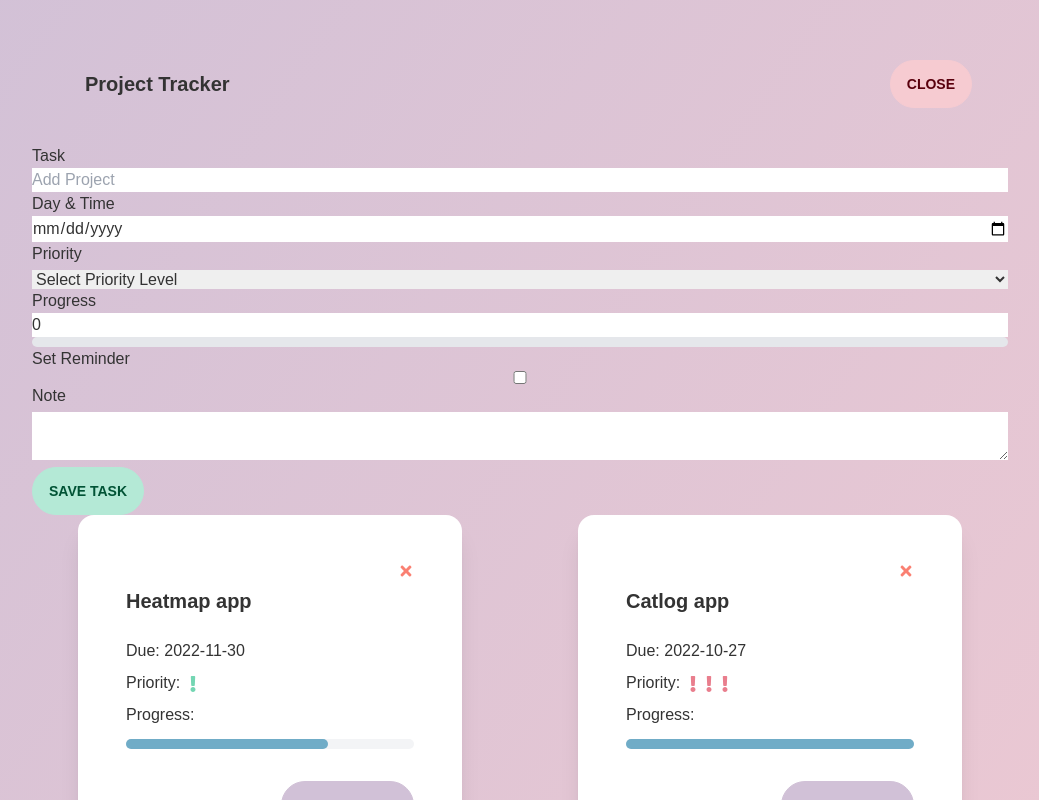
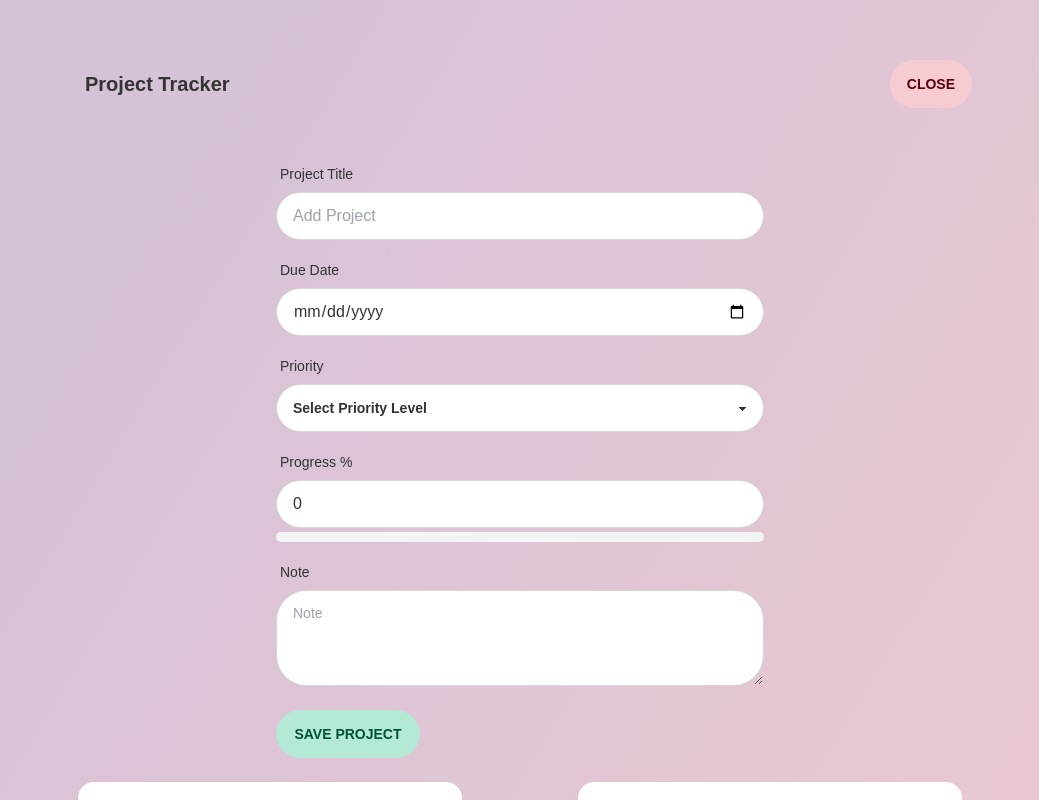
Before and after one commit to bzzz-coding/project-management-app, a React (Create React App) app: page / in a window 1280 px wide. Both pictures are taken after a click on the button "ADD". Shown: the top 800 px of the page, without its empty margins (120-1159 px from the left). Built offline with nearby package versions, Linux system fonts and the light colour scheme; data requests are answered from the project's data file.

Commit message:
Styled AddTask

```diff
--- a/src/components/AddTask.js
+++ b/src/components/AddTask.js
@@ -29,44 +29,41 @@ const AddTask = ({ onAdd }) => {
   }
 
   return (
-    <form className="add-form" onSubmit={onSubmit}>
-      <div className="form-control">
-        <label>Task</label>
-        <input type='text' placeholder='Add Project' value={text} onChange={(e) => setText(e.target.value)} />
-      </div>
-      <div className="form-control">
-        <label>Day & Time</label>
-        {/* <input type='text' placeholder='Add Day and Time' value={day} onChange={(e) => setDay(e.target.value)} /> */}
-        <input type='date' min={moment().format('YYYY-MM-DD')} placeholder='Add Day and Time' value={day} onChange={(e) => setDay(e.target.value)}></input>
-      </div>
-      {/* priority */}
-      <div className="form-control">
-        <label>Priority</label>
-        <select className='select-menu w-full mt-1' name='priority' min='' value={priority} onChange={(e) => setPriority(e.target.value)}>
-          <option value='none'>Select Priority Level</option>
-          <option value='low'>Low</option>
-          <option value='medium'>Medium</option>
-          <option value='high'>High</option>
-        </select>
+    <form className="form-control md:w-1/2 xl:w-1/3 mx-auto" onSubmit={onSubmit}>
+      <label className="mt-3 label">
+        <span className="label-text">Project Title</span>
+      </label>
+      <input type='text' placeholder='Add Project' value={text} onChange={(e) => setText(e.target.value)} className="input input-bordered w-full" />
+
+      <label className="mt-3 label">
+        <span className="label-text">Due Date</span>
+      </label>
+      <input type='date' min={moment().format('YYYY-MM-DD')} placeholder='Add Day and Time' value={day} onChange={(e) => setDay(e.target.value)} className="input input-bordered w-full" />
+
+      <label className="mt-3 label">
+        <span className="label-text">Priority</span>
+      </label>
+      <select name='priority' value={priority} onChange={(e) => setPriority(e.target.value)} className="select select-bordered">
+        <option value='none'>Select Priority Level</option>
+        <option value='low'>Low</option>
+        <option value='medium'>Medium</option>
+        <option value='high'>High</option>
+      </select>
+
+      <label className="mt-3 label">
+        <span className="label-text">Progress %</span>
+      </label>
+      <input required type='number' min='0' max='100' placeholder='Progress' value={progress} onChange={(e) => setProgress(e.target.value)} className="input input-bordered w-full" />
+      <div className="progress-bar w-full mt-1 bg-gray-100 rounded-full h-2.5">
+        <div className="bg-neutral h-2.5 rounded-full" style={{ width: `${progress}%` }}></div>
       </div>
 
-      {/* progress */}
-      <div className="form-control">
-        <label>Progress</label>
-        <input required type='number' min='0' max='100' placeholder='Progress' value={progress} onChange={(e) => setProgress(e.target.value)} />
-        {/* <progress value={progress} max='100'></progress> */}
-        <div className="progress-bar w-full bg-gray-200 rounded-full h-2.5 dark:bg-gray-700">
-          <div className="bg-purple-600 h-2.5 rounded-full dark:bg-purple-500" style={{width: `${progress}%`}}></div>
-        </div>
-      </div>
+      <label className="mt-3 label">
+        <span className="label-text">Note</span>
+      </label>
+      <textarea value={note} onChange={(e) => setNote(e.target.value)} className="textarea textarea-bordered h-24" placeholder="Note"></textarea>
 
-      <div className="form-control form-control-check">
-        <label>Set Reminder</label>
-        <input type='checkbox' checked={reminder} value={reminder} onChange={(e) => setReminder(e.currentTarget.checked)} />
-      </div>
-      <label>Note</label>
-      <textarea className='w-full mt-1' value={note} onChange={(e) => setNote(e.target.value)}></textarea>
-      <input className="btn btn-accent" type='submit' value='Save Task' />
+      <input className="btn btn-accent my-6 w-36" type='submit' value='Save Project' />
     </form>
   )
 }
```
